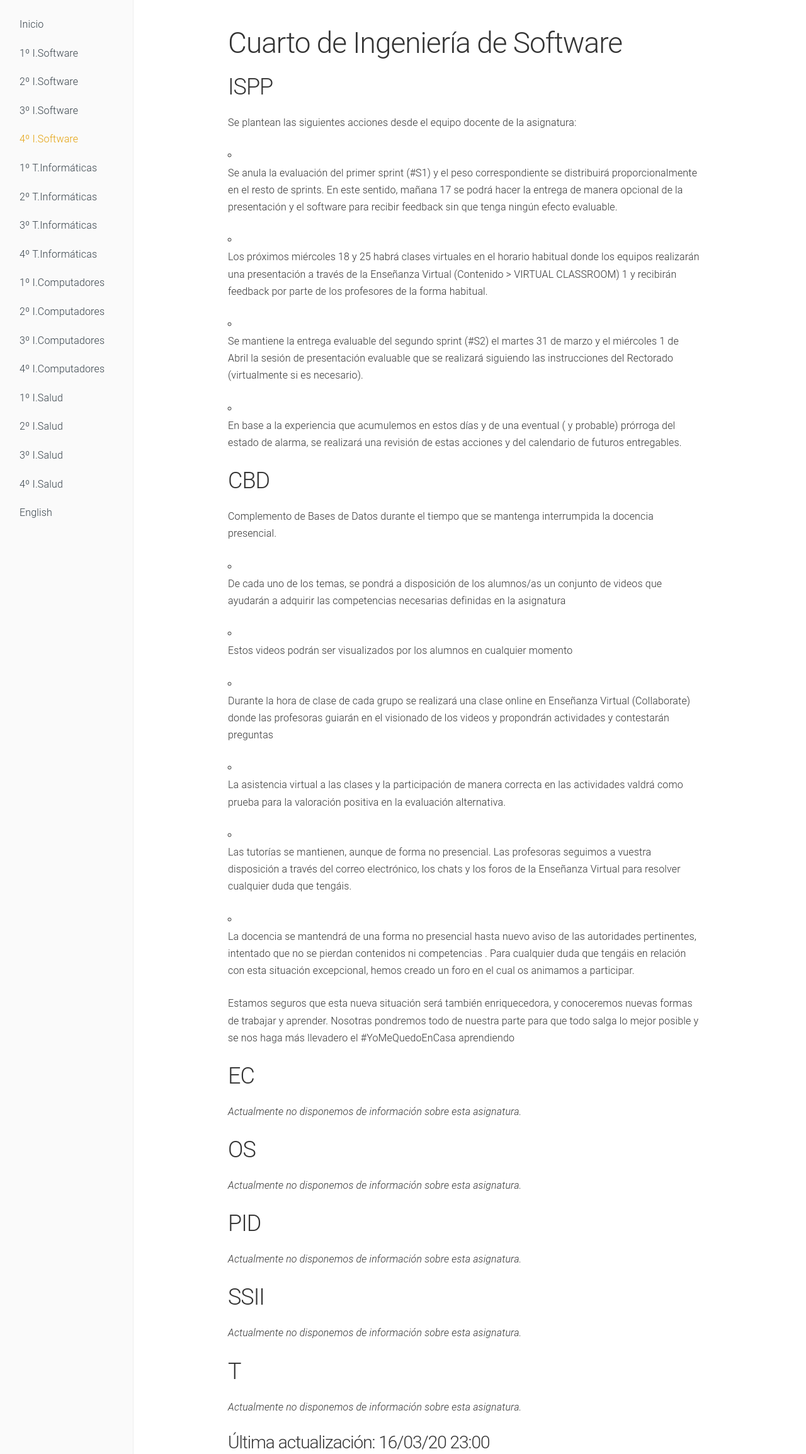
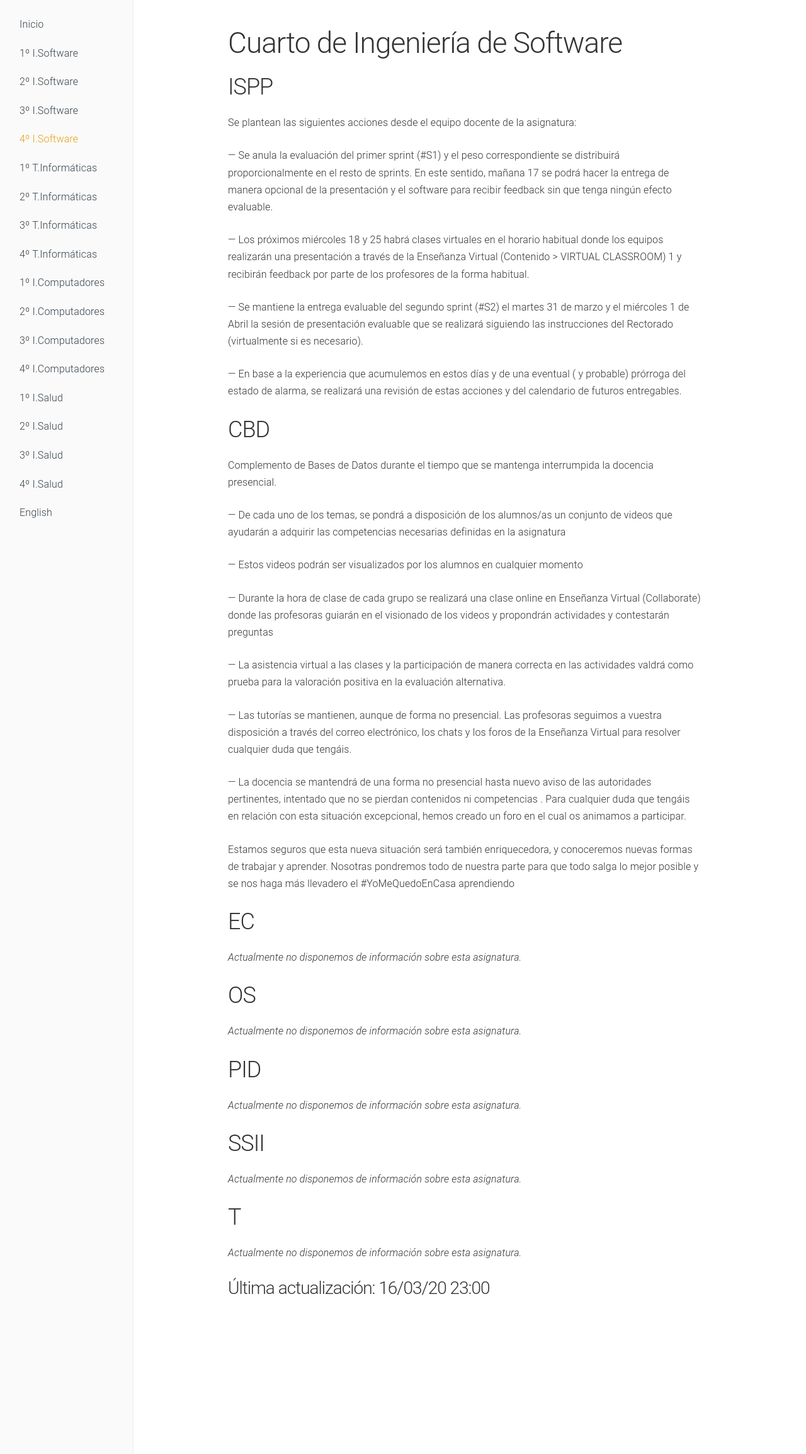
Before and after one commit to dlga/dlgaadaptaciones, a Jekyll site: the page built from 4soft.md, in a window 1280 px wide. Shown: the whole page at 63% size. Built offline with Jekyll 4.4.1, drawn with Linux system fonts in a browser that asks for light colours.

Commit message:
Bullet problem alternative

```diff
--- a/4soft.md
+++ b/4soft.md
@@ -9,13 +9,13 @@ navigation: 5
 ## ISPP
 Se plantean las siguientes acciones desde el equipo docente de la asignatura:
 
-* Se anula la evaluación del primer sprint (#S1) y el peso correspondiente se distribuirá proporcionalmente en el resto de sprints. En este sentido, mañana 17 se podrá hacer la entrega de manera opcional de la presentación y el software para recibir feedback sin que tenga ningún efecto evaluable.
+— Se anula la evaluación del primer sprint (#S1) y el peso correspondiente se distribuirá proporcionalmente en el resto de sprints. En este sentido, mañana 17 se podrá hacer la entrega de manera opcional de la presentación y el software para recibir feedback sin que tenga ningún efecto evaluable.
 
-* Los próximos miércoles 18 y 25 habrá clases virtuales en el horario habitual donde los equipos realizarán una presentación a través de la Enseñanza Virtual (Contenido > VIRTUAL CLASSROOM) 1 y recibirán feedback por parte de los profesores de la forma habitual.
+— Los próximos miércoles 18 y 25 habrá clases virtuales en el horario habitual donde los equipos realizarán una presentación a través de la Enseñanza Virtual (Contenido > VIRTUAL CLASSROOM) 1 y recibirán feedback por parte de los profesores de la forma habitual.
 
-* Se mantiene la entrega evaluable del segundo sprint (#S2) el martes 31 de marzo y el miércoles 1 de Abril la sesión de presentación evaluable que se realizará siguiendo las instrucciones del Rectorado (virtualmente si es necesario).
+— Se mantiene la entrega evaluable del segundo sprint (#S2) el martes 31 de marzo y el miércoles 1 de Abril la sesión de presentación evaluable que se realizará siguiendo las instrucciones del Rectorado (virtualmente si es necesario).
 
-* En base a la experiencia que acumulemos en estos días y de una eventual ( y probable) prórroga del estado de alarma, se realizará una revisión de estas acciones y del calendario de futuros entregables.
+— En base a la experiencia que acumulemos en estos días y de una eventual ( y probable) prórroga del estado de alarma, se realizará una revisión de estas acciones y del calendario de futuros entregables.
 
 
 ## CBD
@@ -23,18 +23,18 @@ Se plantean las siguientes acciones desde el equipo docente de la asignatura:
 Complemento de Bases de Datos  durante el tiempo que se mantenga interrumpida la docencia
 presencial.
 
-* De cada uno de los temas, se pondrá a disposición de los alumnos/as un conjunto de videos que ayudarán a adquirir las competencias necesarias definidas en la asignatura
+— De cada uno de los temas, se pondrá a disposición de los alumnos/as un conjunto de videos que ayudarán a adquirir las competencias necesarias definidas en la asignatura
 
-* Estos videos podrán ser visualizados por los alumnos en cualquier momento
+— Estos videos podrán ser visualizados por los alumnos en cualquier momento
 
-* Durante la hora de clase de cada grupo se realizará una clase online en Enseñanza Virtual (Collaborate) donde las profesoras guiarán en el visionado de los videos y propondrán actividades y contestarán preguntas
+— Durante la hora de clase de cada grupo se realizará una clase online en Enseñanza Virtual (Collaborate) donde las profesoras guiarán en el visionado de los videos y propondrán actividades y contestarán preguntas
 
-* La asistencia virtual a las clases y la participación de manera correcta en las actividades valdrá como prueba para la valoración positiva en la evaluación alternativa.
+— La asistencia virtual a las clases y la participación de manera correcta en las actividades valdrá como prueba para la valoración positiva en la evaluación alternativa.
 
-* Las tutorías se mantienen, aunque de forma no presencial. Las  profesoras seguimos a vuestra disposición a través del correo  electrónico, los chats y los foros de la Enseñanza Virtual para resolver
+— Las tutorías se mantienen, aunque de forma no presencial. Las  profesoras seguimos a vuestra disposición a través del correo  electrónico, los chats y los foros de la Enseñanza Virtual para resolver
 cualquier duda que tengáis.
 
-* La docencia se mantendrá de una forma no presencial hasta nuevo aviso de las autoridades pertinentes, intentado que no se pierdan contenidos ni competencias .
+— La docencia se mantendrá de una forma no presencial hasta nuevo aviso de las autoridades pertinentes, intentado que no se pierdan contenidos ni competencias .
 Para cualquier duda que tengáis en relación con esta situación excepcional, hemos creado un foro en el cual os animamos a participar.
 
 Estamos seguros que esta nueva situación será también enriquecedora, y conoceremos nuevas formas de trabajar y aprender. Nosotras pondremos todo de nuestra parte para que todo salga lo mejor posible y se nos haga más llevadero el #YoMeQuedoEnCasa aprendiendo
```
Also changed, not shown: 3soft.md (+1 -1 lines).
